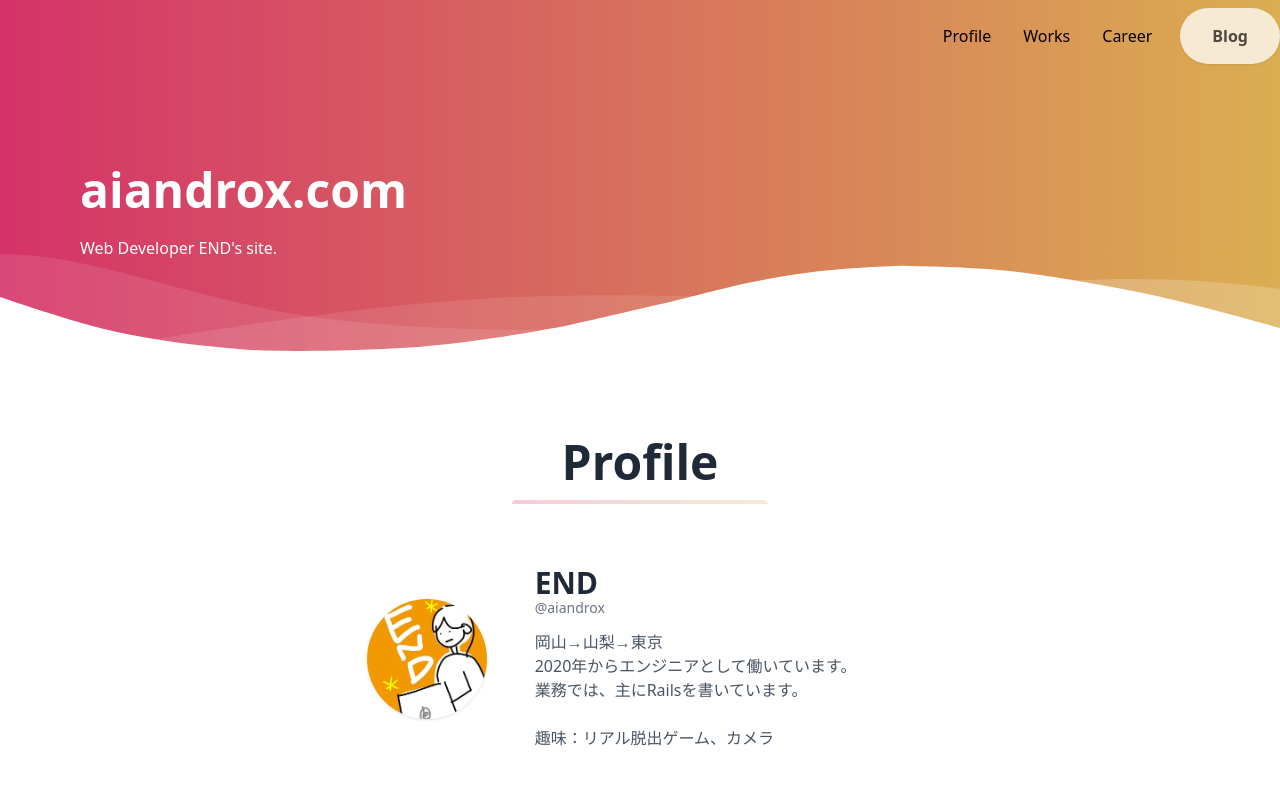
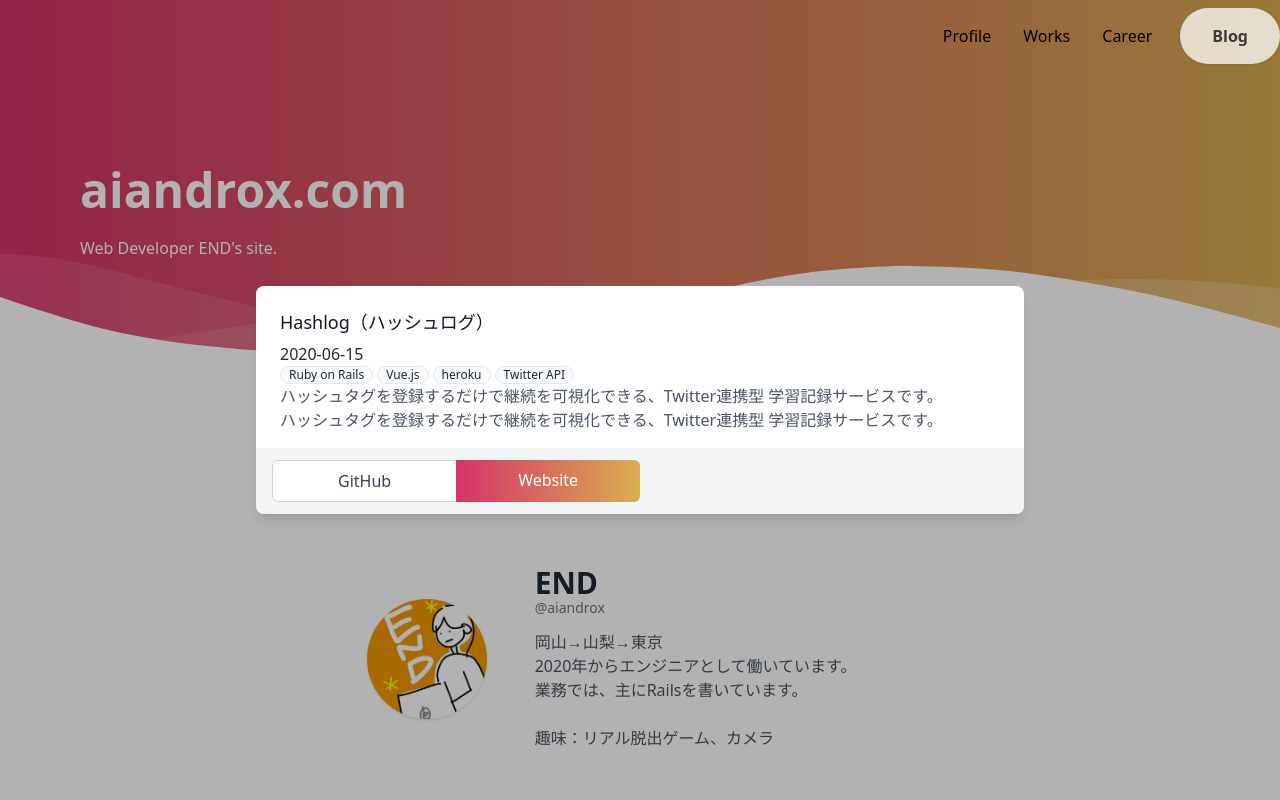
Before and after one commit to aiandrox/portfolio, a Next.js app: page / in a window 1280 px wide. Shown: the top 800 px of the page. Built offline with nearby package versions, Linux system fonts and the light colour scheme.

Commit message:
[Add] モーダルを追加

```diff
--- a/components/index/workModal.tsx
+++ b/components/index/workModal.tsx
@@ -1,7 +1,5 @@
 import { NextPage } from "next";
 import Date from "../../components/date";
-
-import Link from "next/link";
 
 type Props = {
   viewed: boolean;
@@ -12,13 +10,14 @@ const WorksModal: NextPage<any> = ({ viewed }: Props) => {
     <>
       {viewed && (
         <div
-          className="fixed inset-0 z-10 outline-none bg-black bg-opacity-30"
+          className="overflow-y-auto overflow-x-hidden fixed justify-center items-center sm:inset-0 h-modal sm:h-full flex ease-in-out inset-0 z-10 outline-none bg-black bg-opacity-30"
           aria-labelledby="modal-title"
           role="dialog"
           aria-modal="true"
           onClick={() => (viewed = false)}
         >
-          <div className="container mx-auto bg-white rounded-lg overflow-hidden shadow-lg transform transition-all w-full sm:w-3/5">
+          <div className="sm:relative w-full h-full sm:h-auto sm:px-4">
+            <div className="fixed transform bottom-0 sm:static container mx-auto w-full sm:max-w-3xl overflow-scroll bg-white sm:shadow-lg sm:rounded-lg rounded-t-lg">
               <div className="px-4 pt-5 pb-4 sm:p-6 sm:pb-4">
                 <h3 className="text-lg leading-6 font-medium text-gray-900 mb-2">
                   Hashlog（ハッシュログ）
@@ -44,26 +43,30 @@ const WorksModal: NextPage<any> = ({ viewed }: Props) => {
                     ハッシュタグを登録するだけで継続を可視化できる、Twitter連携型
                     学習記録サービスです。
                   </p>
+                  <p className="text-gray-600">
+                    ハッシュタグを登録するだけで継続を可視化できる、Twitter連携型
+                    学習記録サービスです。
+                  </p>
                 </div>
               </div>
-            <div className="bg-gray-50 px-4 py-3">
+
+              <div className="bg-gray-100 px-4 py-3">
                 <div className="flex justify-center w-full sm:w-1/2 rounded-md overflow-hidden">
                   <a
                     href="https://example.com"
                     target="_blank"
-                  type="button"
-                  className="w-full inline-flex justify-center px-4 py-2 text-base font-medium bg-white text-gray-700 hover:bg-gray-100"
+                    className="w-full inline-flex justify-center px-4 py-2 text-base font-medium bg-white text-gray-700 hover:bg-gray-50 border border-gray-300 border-r-0 rounded-l-md"
                   >
                     GitHub
                   </a>
                   <a
                     href="https://example.com"
                     target="_blank"
-                  type="button"
                     className="w-full inline-flex justify-center  px-4 py-2 text-base font-medium gradient text-white hover:opacity-80"
                   >
                     Website
                   </a>
+                </div>
               </div>
             </div>
           </div>
--- a/components/index/worksView.tsx
+++ b/components/index/worksView.tsx
@@ -1,5 +1,5 @@
 import { NextPage } from "next";
-import Link from "next/link";
+import WorkModal from "./workModal";
 
 const WorksView: NextPage<any> = ({ allWorksData }) => {
   return (
@@ -36,6 +36,7 @@ const WorksView: NextPage<any> = ({ allWorksData }) => {
           </div>
         </div>
       ))}
+      <WorkModal viewed={true}></WorkModal>
     </div>
   );
 };
```
Lines whose indentation alone changed are shown as unchanged.
